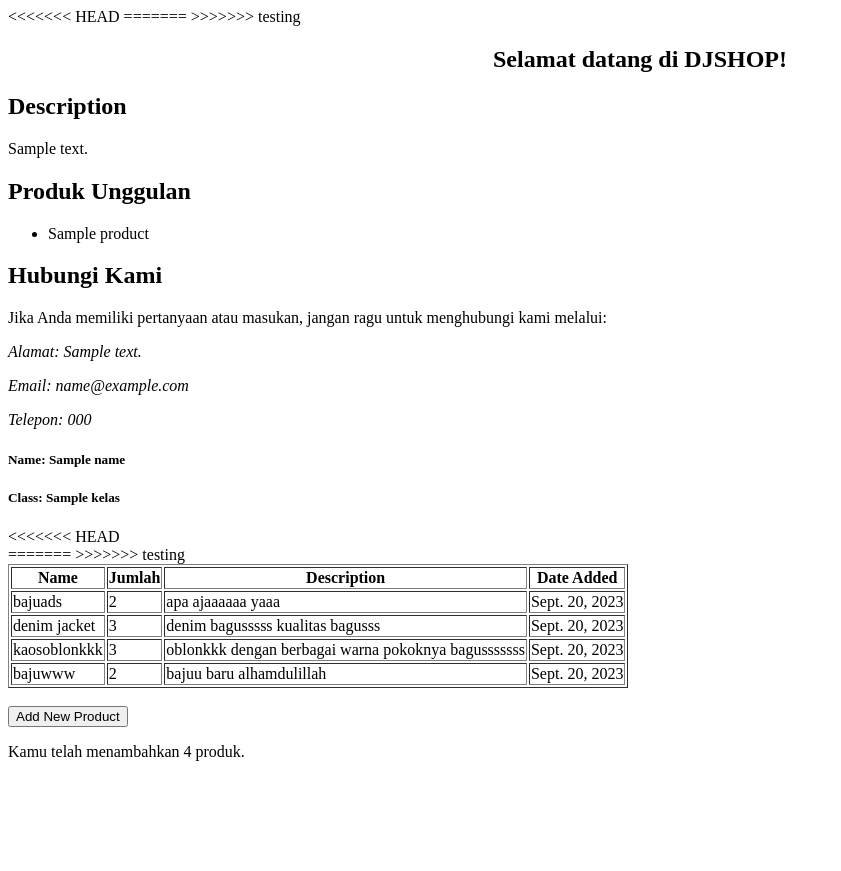
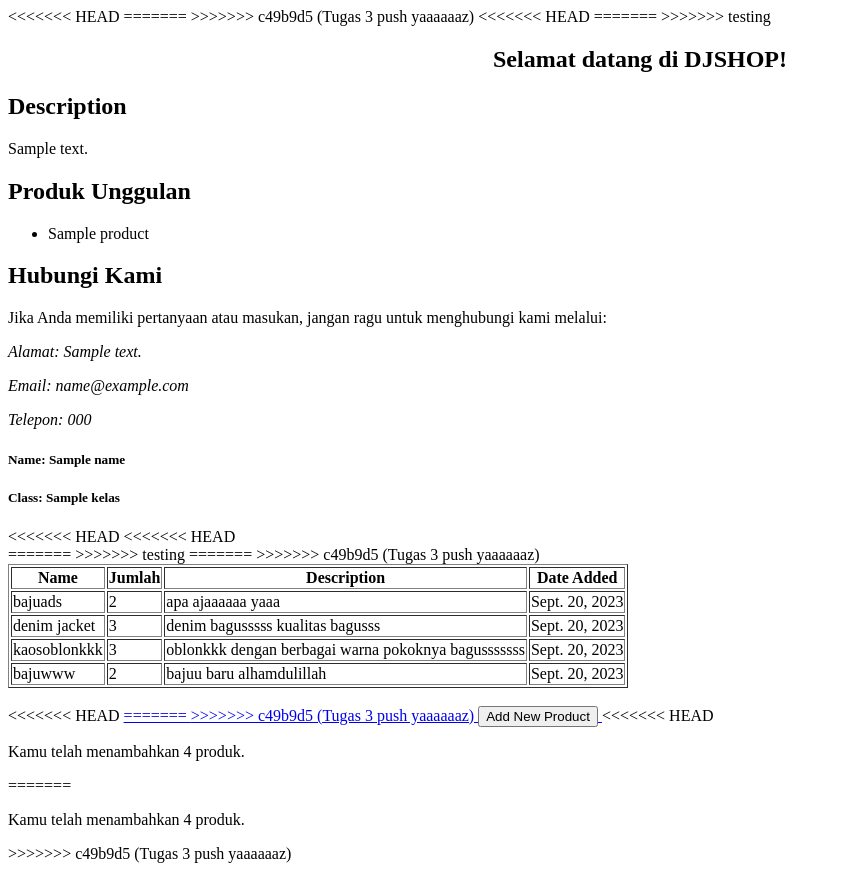
Before and after one commit to AnindyaMaulida/DJshop, a Django app: template main/templates/main.html in a window 1280 px wide. Shown: the whole page, without its empty margins (0-841 px from the left). Before the commit the page ends 761 px from the top, so only its background shows below. Run offline with Django 4.2, Linux system fonts and the light colour scheme; data comes from the database, SQL or seed files in the repository; tables that the repository leaves empty hold one stand-in row (values such as "Sample post"); the template is opened without the code that fills it: values that come from a table or form of the project are taken from there, most other values are stand-ins (such as "Sample title", 1, 10 or a date in 2020); parts of the project's set-up code (start-up, migrations or seed data) failed here and were passed over.

Commit message:
Tugas 3 push yaaaaaaz

```diff
--- a/main/forms.py
+++ b/main/forms.py
@@ -5,3 +5,7 @@ class ProductForm(ModelForm):
     class Meta:
         model = Product
         fields = ["Name", "Jumlah", "Description"]
+<<<<<<< HEAD
+=======
+
+>>>>>>> c49b9d5 (Tugas 3 push yaaaaaaz)
--- a/main/models.py
+++ b/main/models.py
@@ -1,25 +1,7 @@
-# from django.db import models
-
-# # Create your models here.
-# class Product(models.Model):
-#     Name = models.CharField(max_length=255)
-#     Kelas = models.CharField(max_length=255)
-#     Produk = models.IntegerField()
-#     Alamat = models.TextField()
-#     Telepon = models.TextField()
-#     Description = models.TextField()
-#     Email = models.TextField()
-
-# main/models.py
-
-import datetime
 from django.db import models
 
+# Create your models here.
 class Product(models.Model):
-
-    def __str__(self):
-        return self.name
-
     Name = models.CharField(max_length=255)
     Jumlah = models.IntegerField()
     Description = models.TextField()
--- a/main/templates/main.html
+++ b/main/templates/main.html
@@ -1,6 +1,10 @@
 {% extends 'base.html' %}
 
 {% block content %}
+<<<<<<< HEAD
+=======
+
+>>>>>>> c49b9d5 (Tugas 3 push yaaaaaaz)
 <!DOCTYPE html>
 <html lang="en">
 <head>
@@ -64,12 +68,16 @@
 
 
 <<<<<<< HEAD
+<<<<<<< HEAD
 
 
 <br />
 
 =======
 >>>>>>> testing
+=======
+
+>>>>>>> c49b9d5 (Tugas 3 push yaaaaaaz)
 <table border="1">
     <thead>
         <tr>
@@ -94,10 +102,20 @@
 
 
 <br />
+<<<<<<< HEAD
    <a href="{% url 'main:create_product' %}">
+=======
+<a href="{% url 'main:create_product' %}">
+>>>>>>> c49b9d5 (Tugas 3 push yaaaaaaz)
     <button>
         Add New Product
     </button>
 </a>
+<<<<<<< HEAD
 <p>Kamu telah menambahkan {{ products | length }} produk.</p>
+=======
+
+<p>Kamu telah menambahkan {{ products | length }} produk.</p>
+
+>>>>>>> c49b9d5 (Tugas 3 push yaaaaaaz)
 {% endblock content %}
--- a/main/urls.py
+++ b/main/urls.py
@@ -7,8 +7,6 @@ urlpatterns = [
     path('', show_main, name='show_main'),
     path('create-product', create_product, name='create_product'),
     path('xml/', show_xml, name='show_xml'),
-=======
-    path('xml/', show_xml, name='show_xml'),
     path('json/', show_json, name='show_json'),
     path('xml/<int:id>/', show_xml_by_id, name='show_xml_by_id'),
     path('json/<int:id>/', show_json_by_id, name='show_json_by_id'),
--- a/main/views.py
+++ b/main/views.py
@@ -13,10 +13,12 @@ from django.core import serializers
 
 from main.models import Product
 
+
 # Create your views here.
 
 def show_main(request):
     products = Product.objects.all()
+    Produk = Product.objects.all()
     context = {
         'Name': 'Anindya Maulida Widyatmoko',
         'Kelas': 'PBP A',
@@ -27,7 +29,6 @@ def show_main(request):
         'Email': 'DJShop@tokobagus.com',
         'Telepon' : '012345678',
         'products': products
-
 
     }
 
```
Also changed, not shown: README.md, dj_shop/urls.py (line endings or trailing spaces).
